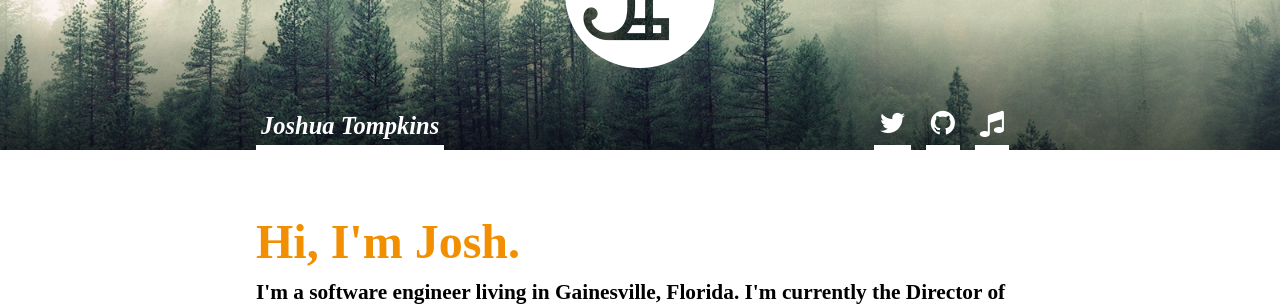
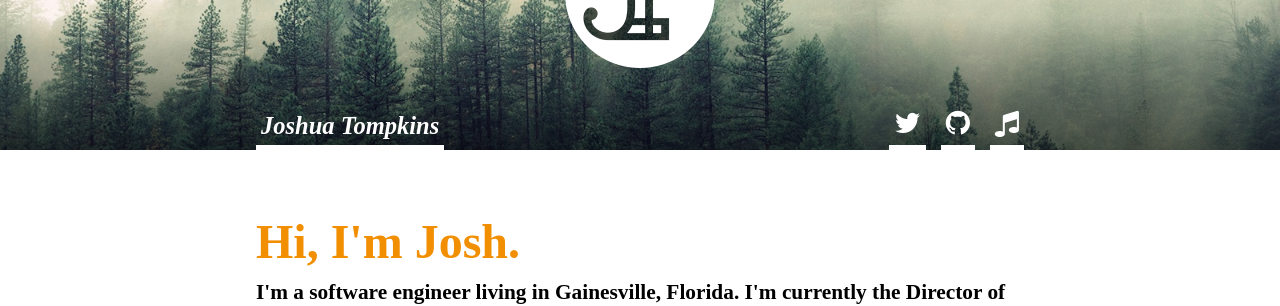
Before and after one commit to jtompkins/joshtompkins.com, a Jekyll site: the page built from index.html, in a window 1280 px wide. Shown: the part 125-431 px from the top of the page. Built offline with Jekyll 4.4.1, drawn with Linux system fonts in a browser that asks for light colours; nearby versions of some CDN libraries.

Commit message:
Fix icon spacing.

```diff
--- a/_sass/_layout.scss
+++ b/_sass/_layout.scss
@@ -111,8 +111,6 @@
 .branding-row__name a {
 	text-decoration: none;
 	color: $white;
-
-	//text-shadow: $black 0 0 20px;
 }
 
 .branding-row__social {
@@ -121,7 +119,7 @@
 }
 
 .branding-row__social__item {
-	margin-right: 15px;
+	margin-left: 15px;
 
 	padding-bottom: 5px;
 	padding-left: 5px;
@@ -130,7 +128,6 @@
 	border-bottom: 5px solid $white;
 
 	font-size: 1.15em;
-	//text-shadow: $black 0 0 20px;
 }
 
 .branding-row__social__item a {
```
